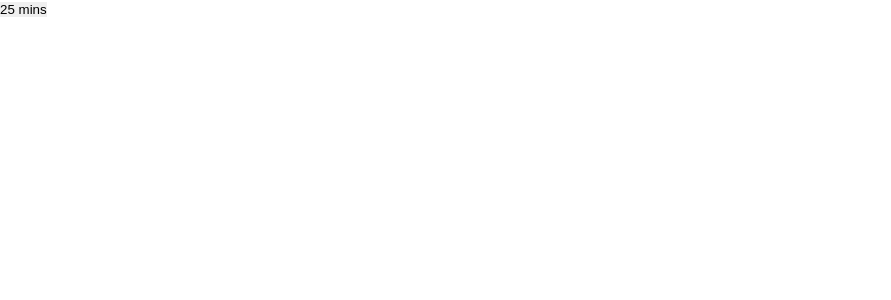
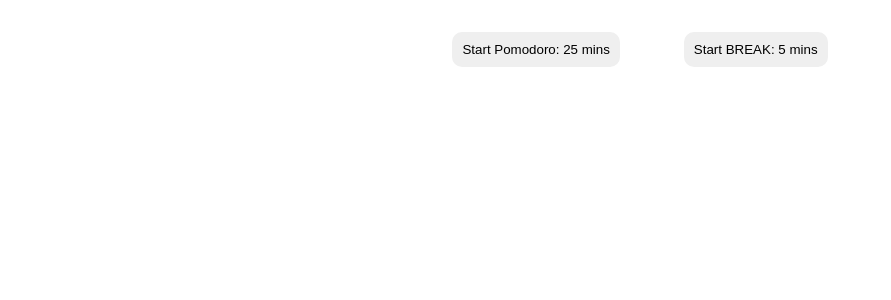
Before and after one commit to sahilrajput03/persist.ml, a React (Create React App) app: page / in a window 1280 px wide. Shown: the top 300 px of the page, without its empty margins (0-891 px from the left). Built offline with nearby package versions, Linux system fonts and the light colour scheme.

Commit message:
Add Break button.

```diff
--- a/src/App.css
+++ b/src/App.css
@@ -1,4 +1,21 @@
-main_button {
-  border-radius: 100%;
-  padding: 2em;
+.main-container {
+  margin: auto;
+  max-width: 80vw;
+  display: flex;
+  flex-direction: column;
+  justify-content: center;
+  align-items: center;
 }
+.row {
+  display: flex;
+  justify-content: center;
+  align-content: center;
+}
+
+.main-timer,
+.break-timer,
+.btn-clear {
+  padding: 10px;
+  border-radius: 10px;
+  margin: 2rem;
+}
--- a/src/App.js
+++ b/src/App.js
@@ -15,6 +15,7 @@
 function App() {
   const [count, setCount] = useState(-1);
   const [showMain, setShowMain] = useState(true);
+  const [showBreak, setShowBreak] = useState(true);
 
   useEffect(() => {
     const my_timer = setTimeout(() => {
@@ -28,10 +29,13 @@
     };
   });
 
-  const clearButtonE = showMain ? null : (
+  const clearButtonE =
+    showMain && showBreak ? null : (
       <button
+        className="btn-clear"
         onClick={() => {
           setShowMain(true);
+          setShowBreak(true);
           setCount(-1);
         }}
       >
@@ -39,25 +43,36 @@
       </button>
     );
   return (
-    <div className="App">
+    <div className="main-container">
+      <div>{format(count)}</div>
+      <div className="row">
         {showMain && (
           <button
-          onClick={() =>
-            setShowMain((main) => {
+            className="main-timer"
+            onClick={() => {
               setCount(is_prod ? 25 * 60 : 6); // prod: 25mins; dev: 6secs
-              return !main;
-            })
-          }
+              setShowMain(false);
+              setShowBreak(true);
+            }}
           >
-          25 mins
+            Start Pomodoro: 25 mins
           </button>
         )}
 
-      <br />
-      {format(count)}
-
-      <br />
+        {showBreak && (
+          <button
+            className="break-timer"
+            onClick={() => {
+              setCount(is_prod ? 5 * 60 : 3); // prod: 5mins; dev: 3secs
+              setShowBreak(false);
+              setShowMain(true);
+            }}
+          >
+            Start BREAK: 5 mins
+          </button>
+        )}
         {clearButtonE}
+      </div>
     </div>
   );
 }
```
Lines whose indentation alone changed are shown as unchanged.
